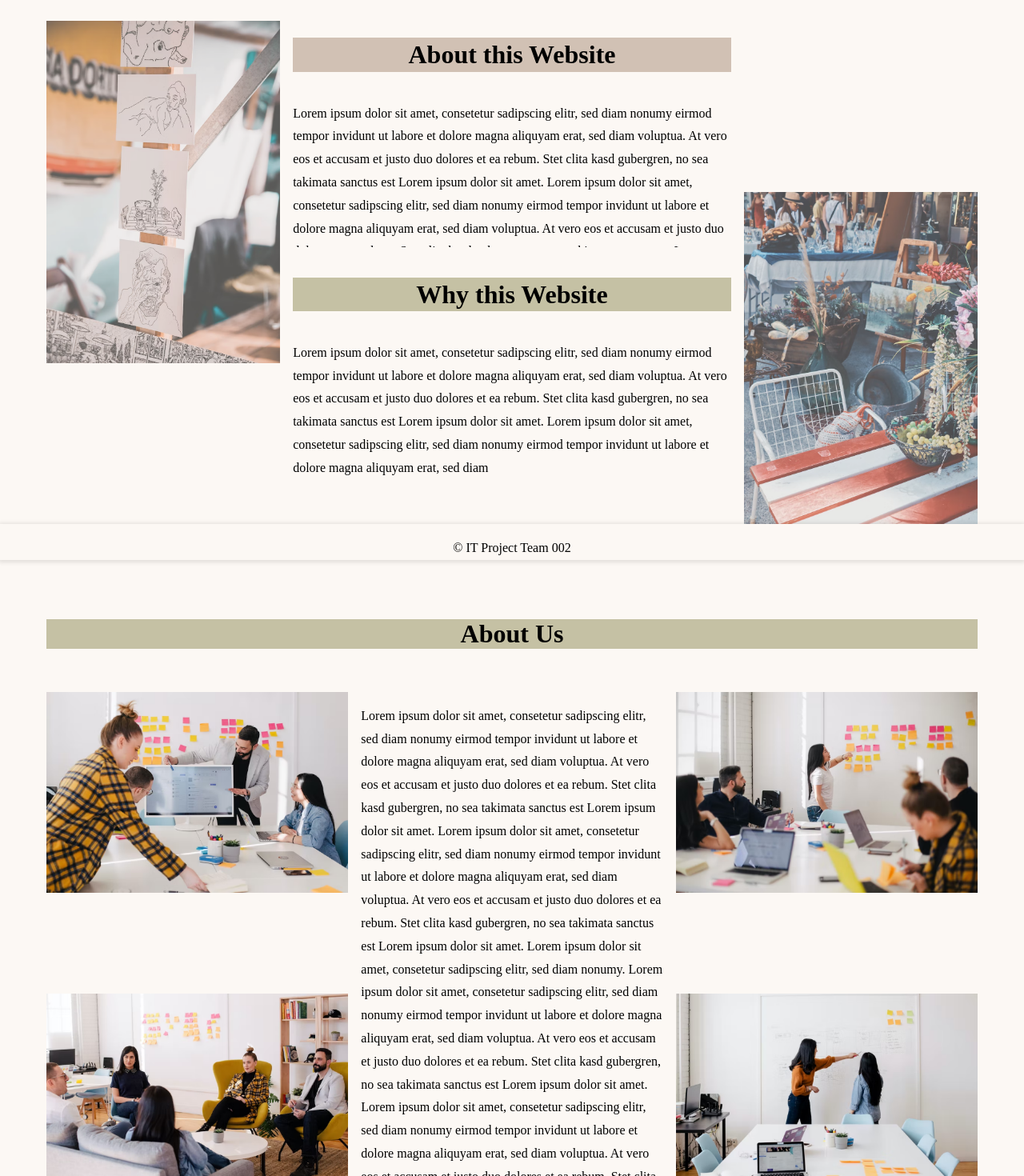
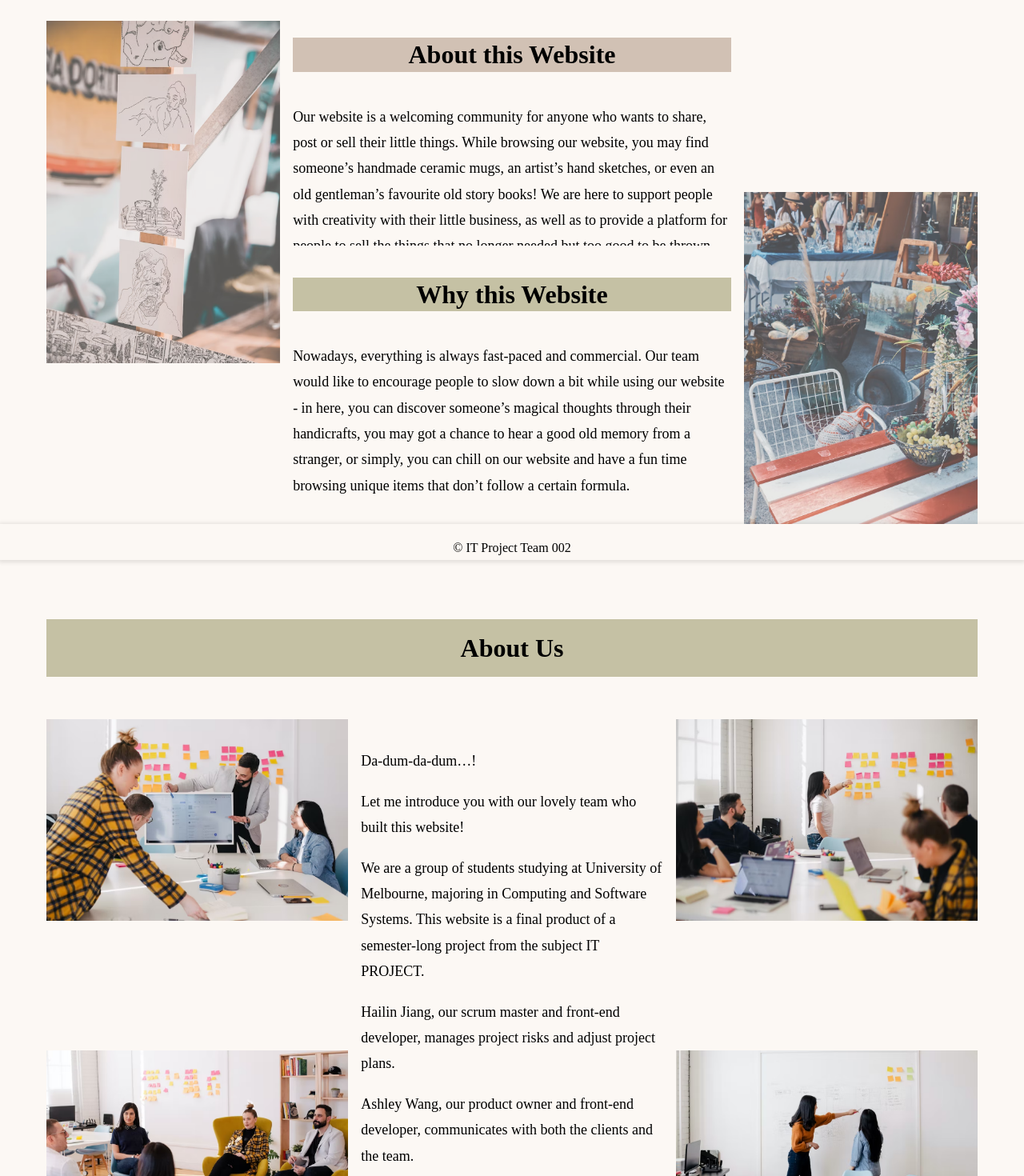
Before and after one commit to IT-Project-002/Frontend, a React (Create React App) app: page /user/about in a window 1280 px wide. Shown: the part 100-1570 px from the top of the page at 80% size. Built offline with nearby package versions, Linux system fonts and the light colour scheme.

Commit message:
replaced with actual content

```diff
--- a/src/css/about.css
+++ b/src/css/about.css
@@ -7,6 +7,10 @@
   margin-top: 7vh;
   padding: 1.5vw;
   padding: 10px;
+}
+
+.layout-about p {
+  font-size: 18px;
 }
 
 p {
@@ -81,7 +85,7 @@ p {
   grid-area: about-us;
   display: grid;
   grid-template-columns: 1fr 1fr 1fr;
-  grid-template-rows: 0.6fr 1fr 1fr;
+  grid-template-rows: 0.35fr 1fr 1fr;
   grid-column-gap: 1rem;
   grid-row-gap: 2rem;
   grid-template-areas:
@@ -123,7 +127,7 @@ p {
 
 @media screen and (max-width: 1485px){
   .about-us-container {
-    grid-template-rows: 0.1fr 1fr 1fr;
+    grid-template-rows: 0.3fr 1fr 1fr;
   }
 }
 
@@ -142,7 +146,7 @@ p {
     grid-area: about-us;
     display: grid;
     grid-template-columns: 1fr 1fr 1fr 1fr;
-    grid-template-rows: 0.3fr 0.5fr 1fr;
+    grid-template-rows: 0.25fr 0.5fr 1fr;
     grid-column-gap: 1rem;
     grid-row-gap: 2rem;
     grid-template-areas:
--- a/src/pages/about.js
+++ b/src/pages/about.js
@@ -14,27 +14,13 @@ export default function About() {
         <img class="item1" src={item1} alt="item1"></img>
         <h1 class="aboutThisWebsiteHeading">About this Website</h1>
         <p class="aboutThisWebsiteContent">
-          Lorem ipsum dolor sit amet, consetetur sadipscing elitr, sed diam
-          nonumy eirmod tempor invidunt ut labore et dolore magna aliquyam erat,
-          sed diam voluptua. At vero eos et accusam et justo duo dolores et ea
-          rebum. Stet clita kasd gubergren, no sea takimata sanctus est Lorem
-          ipsum dolor sit amet. Lorem ipsum dolor sit amet, consetetur
-          sadipscing elitr, sed diam nonumy eirmod tempor invidunt ut labore et
-          dolore magna aliquyam erat, sed diam voluptua. At vero eos et accusam
-          et justo duo dolores et ea rebum. Stet clita kasd gubergren, no sea
-          takimata sanctus est Lorem ipsum dolor sit amet. Lorem ipsum dolor sit
-          amet, consetetur sadipscing elitr, sed diam nonumy.
+        Our website is a welcoming community for anyone who wants to share, post or sell their little things. While browsing our website, you may find someone’s handmade ceramic mugs, an artist’s hand sketches, or even an old gentleman’s favourite old story books!
+        We are here to support people with creativity with their little business, as well as to provide a platform for people to sell the things that no longer needed but too good to be thrown away.
         </p>
         <img class="item2" src={item2} alt="item2"></img>
         <h1 class="whyThisWebsiteHeading">Why this Website</h1>
         <p class="whyThisWebsiteContent">
-          Lorem ipsum dolor sit amet, consetetur sadipscing elitr, sed diam
-          nonumy eirmod tempor invidunt ut labore et dolore magna aliquyam erat,
-          sed diam voluptua. At vero eos et accusam et justo duo dolores et ea
-          rebum. Stet clita kasd gubergren, no sea takimata sanctus est Lorem
-          ipsum dolor sit amet. Lorem ipsum dolor sit amet, consetetur
-          sadipscing elitr, sed diam nonumy eirmod tempor invidunt ut labore et
-          dolore magna aliquyam erat, sed diam{" "}
+        Nowadays, everything is always fast-paced and commercial. Our team would like to encourage people to slow down a bit while using our website - in here, you can discover someone’s magical thoughts through their handicrafts, you may got a chance to hear a good old memory from a stranger, or simply, you can chill on our website and have a fun time browsing unique items that don’t follow a certain formula.{" "}
         </p>
       </div>
       <div className="about-us-container">
@@ -44,26 +30,21 @@ export default function About() {
         <img class="item6" src={item6} alt="item6"></img>
         <h1 class="aboutUsHeading">About Us</h1>
         <p class="aboutUsContent">
-          Lorem ipsum dolor sit amet, consetetur sadipscing elitr, sed diam
-          nonumy eirmod tempor invidunt ut labore et dolore magna aliquyam erat,
-          sed diam voluptua. At vero eos et accusam et justo duo dolores et ea
-          rebum. Stet clita kasd gubergren, no sea takimata sanctus est Lorem
-          ipsum dolor sit amet. Lorem ipsum dolor sit amet, consetetur
-          sadipscing elitr, sed diam nonumy eirmod tempor invidunt ut labore et
-          dolore magna aliquyam erat, sed diam voluptua. At vero eos et accusam
-          et justo duo dolores et ea rebum. Stet clita kasd gubergren, no sea
-          takimata sanctus est Lorem ipsum dolor sit amet. Lorem ipsum dolor sit
-          amet, consetetur sadipscing elitr, sed diam nonumy. Lorem ipsum dolor
-          sit amet, consetetur sadipscing elitr, sed diam nonumy eirmod tempor
-          invidunt ut labore et dolore magna aliquyam erat, sed diam voluptua.
-          At vero eos et accusam et justo duo dolores et ea rebum. Stet clita
-          kasd gubergren, no sea takimata sanctus est Lorem ipsum dolor sit
-          amet. Lorem ipsum dolor sit amet, consetetur sadipscing elitr, sed
-          diam nonumy eirmod tempor invidunt ut labore et dolore magna aliquyam
-          erat, sed diam voluptua. At vero eos et accusam et justo duo dolores
-          et ea rebum. Stet clita kasd gubergren, no sea takimata sanctus est
-          Lorem ipsum dolor sit amet. Lorem ipsum dolor sit amet, consetetur
-          sadipscing elitr, sed diam nonumy.
+        <p>Da-dum-da-dum…!</p>
+
+        <p>Let me introduce you with our lovely team who built this website! </p>
+
+        <p>We are a group of students studying at University of Melbourne, majoring in Computing and Software Systems. This website is a final product of a semester-long project from the subject IT PROJECT. </p>
+
+        <p>Hailin Jiang, our scrum master and front-end developer, manages project risks and adjust project plans.</p>
+
+        <p>Ashley Wang, our product owner and front-end developer, communicates with both the clients and the team.</p>
+
+        <p>Hanlin Zhu, our UI designer and front-end developer, designs User interface and improve user experience.</p>
+
+        <p>Lily Li, our back-end developer, xxxxxx.</p>
+
+        DI Lu, our back-end developer, xxxxxx.
         </p>
       </div>
     </div>
```
